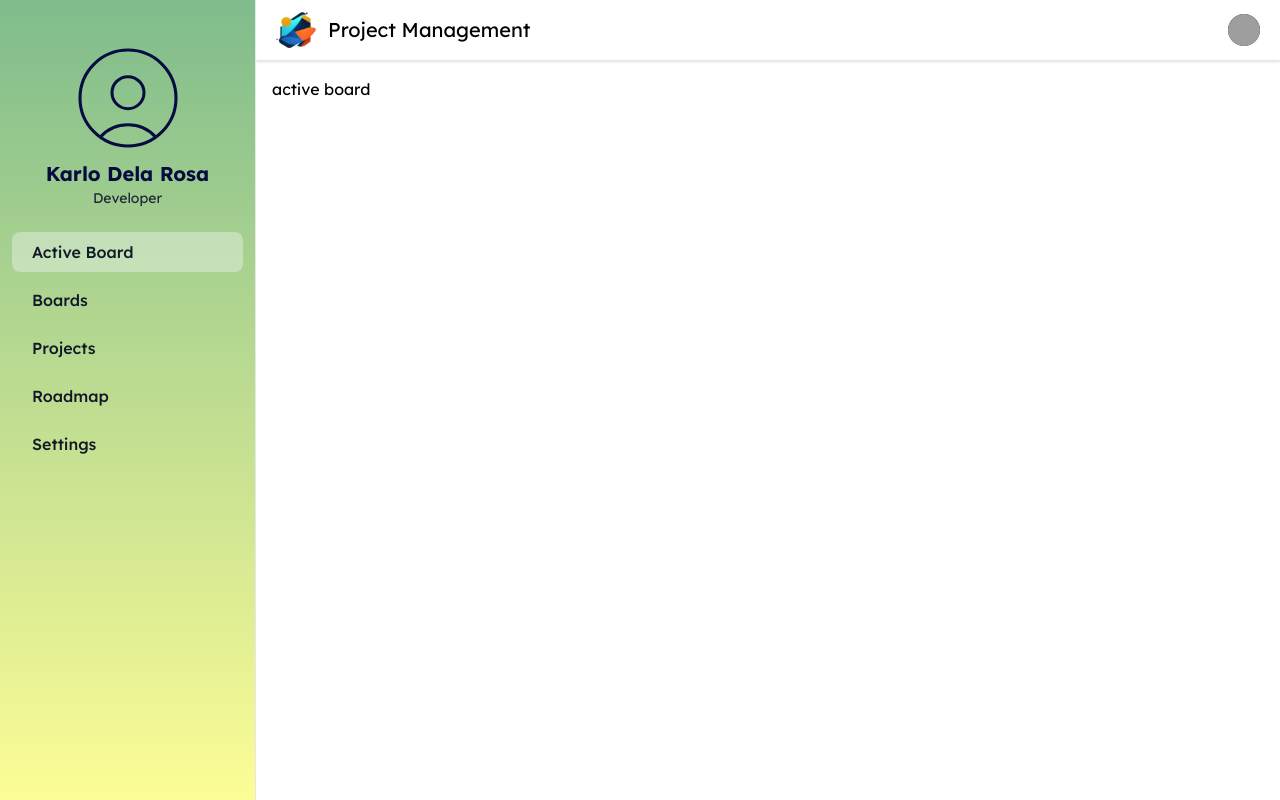
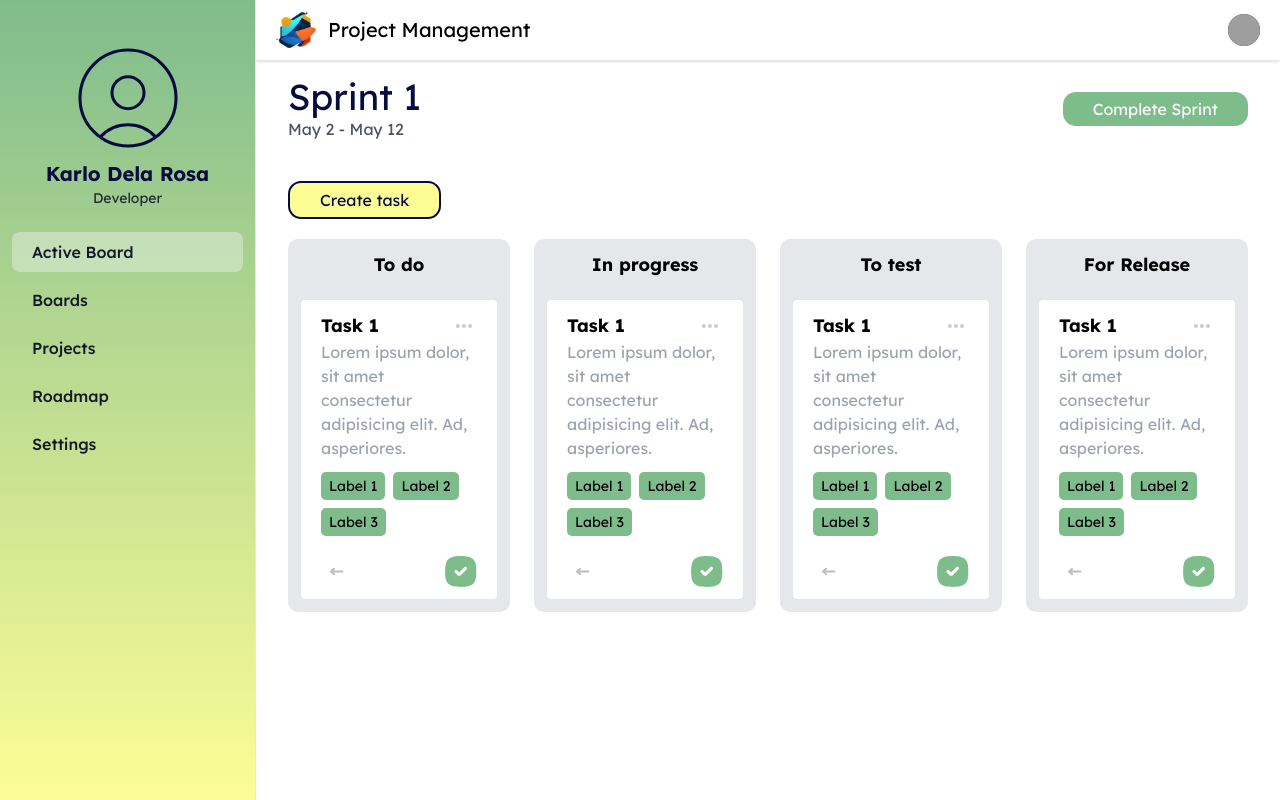
Before and after one commit to karlodelarosa/sprint-board, a Vue app: page / in a window 1280 px wide. Built offline with nearby package versions, Linux system fonts and the light colour scheme; grey boxes are pictures that could not be loaded.

Commit message:
Completed active board

```diff
--- a/src/js/BaseConstant.ts
+++ b/src/js/BaseConstant.ts
@@ -5,3 +5,17 @@ export const SIDEBAR_MENU = [
   { name: 'roadmap', title: 'Roadmap', url: 'roadmap' },
   { name: 'settings', title: 'Settings', url: 'settings' }
 ]
+
+export const BOARD_COLUMN_ID = {
+  TODO: 1,
+  IN_PROGRESS: 2,
+  TO_TEST: 3,
+  FOR_RELEASE: 4
+}
+
+export const TASK_STATUS = [
+  { id: BOARD_COLUMN_ID.TODO, title: 'To do' },
+  { id: BOARD_COLUMN_ID.IN_PROGRESS, title: 'In progress' },
+  { id: BOARD_COLUMN_ID.TO_TEST, title: 'To test' },
+  { id: BOARD_COLUMN_ID.FOR_RELEASE, title: 'For Release' }
+]
--- a/src/views/ActiveBoardView.vue
+++ b/src/views/ActiveBoardView.vue
@@ -1,3 +1,92 @@
+<script setup lang="ts">
+import { TASK_STATUS } from '@/js/BaseConstant'
+
+</script>
+
 <template>
-  <div>active board</div>
-</template>
+  <div class="px-4">
+    <section class="flex flex-row items-center justify-between mb-10">
+      <div>
+        <h1 class="text-primary-text text-4xl ">Sprint 1</h1>
+        <p class="text-gray-600">May 2 - May 12</p>
+      </div>
+
+      <div>
+        <button
+          class="bg-primary-1 px-[30px] py-[5px] text-white rounded-custom-button transition-all duration-100 hover:brightness-90">Complete
+          Sprint</button>
+      </div>
+    </section>
+
+    <section>
+      <div class="mb-5">
+        <button
+          class="bg-primary-2 border-2 border-primary-text px-[30px] py-[5px] text-primary-text rounded-custom-button transition-all duration-100 hover:brightness-90">Create
+          task</button>
+      </div>
+
+      <div class="task-board grid grid-cols-4 gap-6">
+        <div v-for="(column, id) in TASK_STATUS" :key="id"  class="bg-gray-200 rounded-custom-column p-3">
+          <div class="text-center text-lg font-bold mb-5">{{ column.title }}</div>
+          <div class="py-3 px-5 bg-white border border-gray-200 rounded-custom-card">
+            <div class="flex flex-row justify-between">
+              <h2 class="text-lg font-bold">Task 1</h2>
+              <button class="group hover:bg-gray-200 rounded-custom-card">
+                <svg width="26" height="24" viewBox="0 0 26 24" fill="none" xmlns="http://www.w3.org/2000/svg"
+                  class="group-hover:fill-black group-hover:stroke-black">
+                  <path
+                    d="M6.86627 14C7.98418 14 8.89041 13.1046 8.89041 12C8.89041 10.8954 7.98418 10 6.86627 10C5.74837 10 4.84213 10.8954 4.84213 12C4.84213 13.1046 5.74837 14 6.86627 14Z"
+                    fill="#CCCCCC" />
+                  <path
+                    d="M12.9387 14C14.0566 14 14.9628 13.1046 14.9628 12C14.9628 10.8954 14.0566 10 12.9387 10C11.8208 10 10.9146 10.8954 10.9146 12C10.9146 13.1046 11.8208 14 12.9387 14Z"
+                    fill="#CCCCCC" />
+                  <path
+                    d="M21.0353 12C21.0353 13.1046 20.1291 14 19.0111 14C17.8932 14 16.987 13.1046 16.987 12C16.987 10.8954 17.8932 10 19.0111 10C20.1291 10 21.0353 10.8954 21.0353 12Z"
+                    fill="#CCCCCC" />
+                </svg>
+              </button>
+            </div>
+
+            <div class="mb-5">
+              <p class="text-gray-400 mb-3">Lorem ipsum dolor, sit amet consectetur adipisicing elit. Ad, asperiores.</p>
+
+              <div class="flex flex-row flex-wrap gap-2">
+                <div v-for="i in 3" :key="i" class="px-2 py-1 text-sm bg-primary-1 rounded-custom-card">Label {{ i }}
+                </div>
+              </div>
+            </div>
+
+            <div class="flex flex-row items-0 justify-between">
+              <button class="group hover:bg-gray-200 px-2 rounded-custom-button">
+                <svg width="15" height="13" viewBox="0 0 15 13" fill="none" xmlns="http://www.w3.org/2000/svg">
+                  <g clip-path="url(#clip0_4_411)">
+                    <path d="M5.12742 3.79163L2.08728 6.49996L5.12742 9.20829" stroke="#BEBEBE" stroke-width="2"
+                      stroke-linecap="round" stroke-linejoin="round" />
+                    <path d="M13.4133 6.5H3.45833" stroke="#BEBEBE" stroke-width="2" stroke-linecap="round"
+                      stroke-linejoin="round" />
+                  </g>
+                  <defs>
+                    <clipPath id="clip0_4_411">
+                      <rect x="0.597015" width="14.3066" height="13" rx="6.5" fill="white" />
+                    </clipPath>
+                  </defs>
+                </svg>
+              </button>
+
+
+              <button class="group">
+                <svg width="32" height="31" viewBox="0 0 32 31" fill="none" xmlns="http://www.w3.org/2000/svg" class="group-hover:brightness-90">
+                  <path fill-rule="evenodd" clip-rule="evenodd"
+                  d="M8.3121 0.681141C10.3384 0.236185 12.7967 0.083252 15.7233 0.083252C18.6499 0.083252 21.1081 0.236185 23.1345 0.681141C25.1786 1.13 26.8774 1.89625 28.1843 3.18752C29.4912 4.47879 30.2666 6.15745 30.721 8.17711C31.1713 10.1793 31.3261 12.6082 31.3261 15.4999C31.3261 18.3916 31.1713 20.8205 30.721 22.8227C30.2666 24.8424 29.4912 26.521 28.1843 27.8123C26.8774 29.1036 25.1786 29.8698 23.1345 30.3187C21.1081 30.7637 18.6499 30.9166 15.7233 30.9166C12.7967 30.9166 10.3384 30.7637 8.3121 30.3187C6.26806 29.8698 4.56914 29.1036 3.26228 27.8123C1.95543 26.521 1.17992 24.8424 0.72565 22.8227C0.275324 20.8205 0.120544 18.3916 0.120544 15.4999C0.120544 12.6082 0.275324 10.1793 0.72565 8.17711C1.17992 6.15745 1.95543 4.47879 3.26228 3.18752C4.56914 1.89625 6.26806 1.13 8.3121 0.681141ZM21.5074 11.3265C22.1167 11.9285 22.1167 12.9047 21.5074 13.5067L15.7612 19.1843C14.8786 20.0565 13.4475 20.0565 12.5648 19.1843L9.93918 16.59C9.32987 15.988 9.32987 15.0118 9.93918 14.4098C10.5485 13.8078 11.5364 13.8078 12.1458 14.4098L14.163 16.403L19.3009 11.3265C19.9101 10.7244 20.8981 10.7244 21.5074 11.3265Z"
+                  fill="#7FBC8C" />
+              </svg>
+
+
+            </button>
+
+          </div>
+        </div>
+      </div>
+    </div>
+  </section>
+</div></template>
--- a/tailwind.config.js
+++ b/tailwind.config.js
@@ -11,6 +11,12 @@ module.exports = {
         'primary-2': '#FDFD96',
         'primary-text': '#060C41'
       },
+      borderRadius: {
+        'custom-button': '13px',
+        'custom-input': '4px',
+        'custom-card': '5px',
+        'custom-column': '10px',
+      },
     },
   },
   plugins: [],
```
